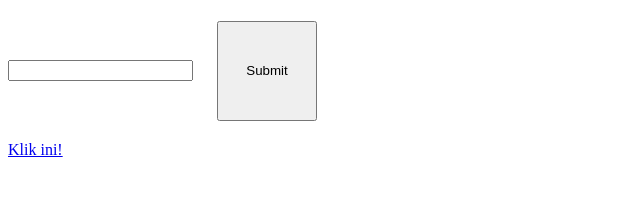
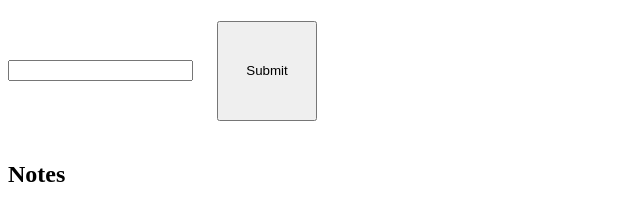
Before and after one commit to bgsdewo/DOM_JS, a plain HTML site: page index.html in a window 1280 px wide. Shown: the part 79-300 px from the top of the page, without its empty margins (0-640 px from the left). Drawn offline with Linux system fonts and the light colour scheme.

Commit message:
Praktek Input Realtime Dengan Event Dan Dom

```diff
--- a/index.html
+++ b/index.html
@@ -28,10 +28,12 @@
     <h1>Change Color</h1> -->
     <h1>Form</h1>
     <form action="/destination">
-      <input type="text" name="" id="" />
+      <input type="text" name="note" id="" />
       <button>Submit</button>
     </form>
-    <a href="http://google.com">Klik ini!</a>
+    <!-- <a href="http://google.com">Klik ini!</a> -->
+    <h2>Notes</h2>
+    <ul id="notes"></ul>
     <script src="script.js"></script>
   </body>
 </html>
```
Also changed, not shown: script.js (+15 -0 lines).
